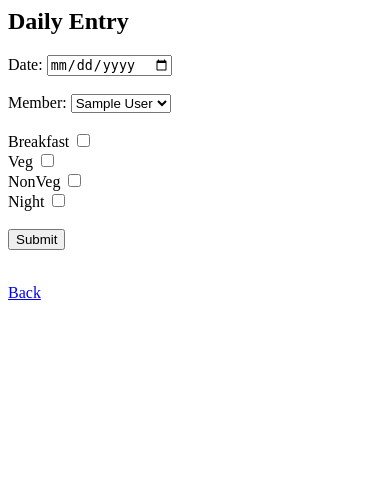
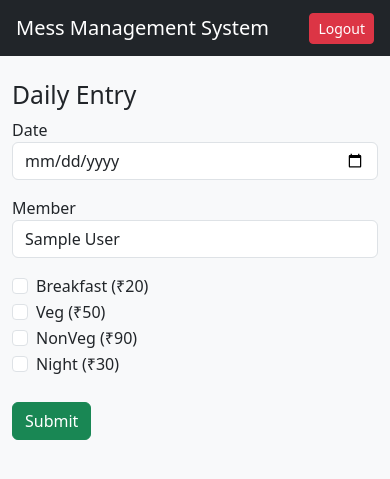
Before and after one commit to Abhira7978/Mess-Management-System-2, a Flask app: page /daily in a window 390 px wide. Shown: the top 479 px of the page. Run offline with Flask 3, Linux system fonts and the light colour scheme; the visitor is signed in with stand-in values (Sample User, id 1); data comes from the database, SQL or seed files in the repository.

Commit message:
It Is To Add The Interface To the Management System

```diff
--- a/templates/daily.html
+++ b/templates/daily.html
@@ -1,22 +1,47 @@
+{% extends "layout.html" %}
+{% block content %}
+
 <h2>Daily Entry</h2>
 
 <form method="POST">
-    Date: <input type="date" name="date"><br><br>
 
-    Member:
-    <select name="member">
+<div class="mb-3">
+    <label>Date</label>
+    <input type="date" name="date" class="form-control">
+</div>
+
+<div class="mb-3">
+    <label>Member</label>
+    <select name="member" class="form-control">
         {% for m in members %}
-            <option value="{{ m[0] }}">{{ m[1] }}</option>
+        <option value="{{ m[0] }}">{{ m[1] }}</option>
         {% endfor %}
-    </select><br><br>
+    </select>
+</div>
 
-    Breakfast <input type="checkbox" name="breakfast"><br>
-    Veg <input type="checkbox" name="veg"><br>
-    NonVeg <input type="checkbox" name="nonveg"><br>
-    Night <input type="checkbox" name="night"><br><br>
+<div class="form-check">
+    <input type="checkbox" name="breakfast" class="form-check-input">
+    <label class="form-check-label">Breakfast (₹20)</label>
+</div>
 
-    <button>Submit</button>
+<div class="form-check">
+    <input type="checkbox" name="veg" class="form-check-input">
+    <label class="form-check-label">Veg (₹50)</label>
+</div>
+
+<div class="form-check">
+    <input type="checkbox" name="nonveg" class="form-check-input">
+    <label class="form-check-label">NonVeg (₹90)</label>
+</div>
+
+<div class="form-check">
+    <input type="checkbox" name="night" class="form-check-input">
+    <label class="form-check-label">Night (₹30)</label>
+</div>
+
+<br>
+<button class="btn btn-success">Submit</button>
+
 </form>
 
-<br>
-<a href="/dashboard">Back</a>
+{% endblock %}
--- /dev/null
+++ b/templates/layout.html
@@ -0,0 +1,22 @@
+<!DOCTYPE html>
+<html>
+<head>
+    <title>Mess Management</title>
+
+    <!-- Bootstrap CDN -->
+    <link href="https://cdn.jsdelivr.net/npm/bootstrap@5.3.2/dist/css/bootstrap.min.css" rel="stylesheet">
+</head>
+
+<body class="bg-light">
+
+<nav class="navbar navbar-dark bg-dark px-3">
+    <span class="navbar-brand">Mess Management System</span>
+    <a href="/logout" class="btn btn-danger btn-sm">Logout</a>
+</nav>
+
+<div class="container mt-4">
+    {% block content %}{% endblock %}
+</div>
+
+</body>
+</html>
```
Also changed, not shown: templates/dashboard.html (+29 -7 lines), templates/members.html (+25 -7 lines).
